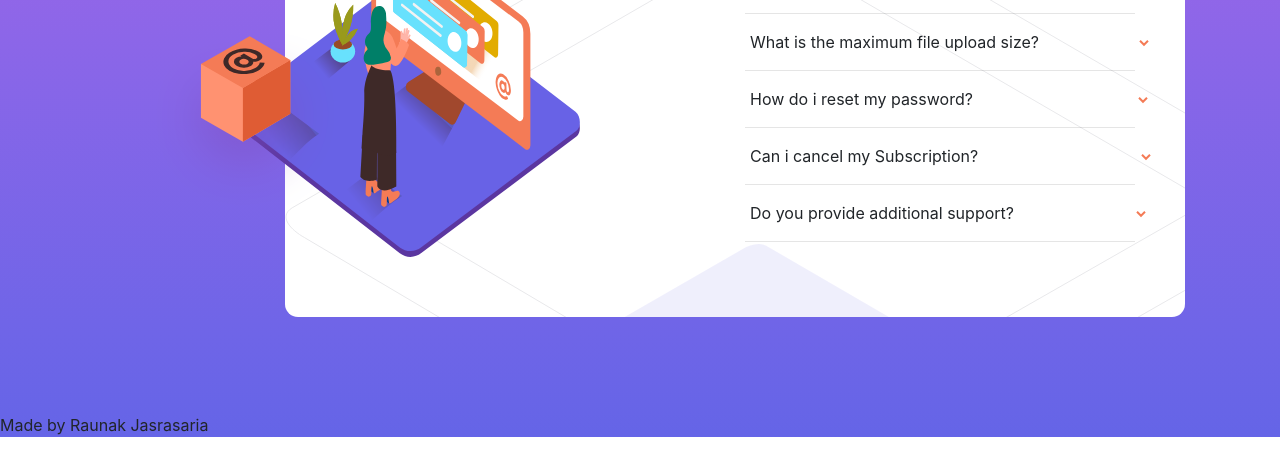
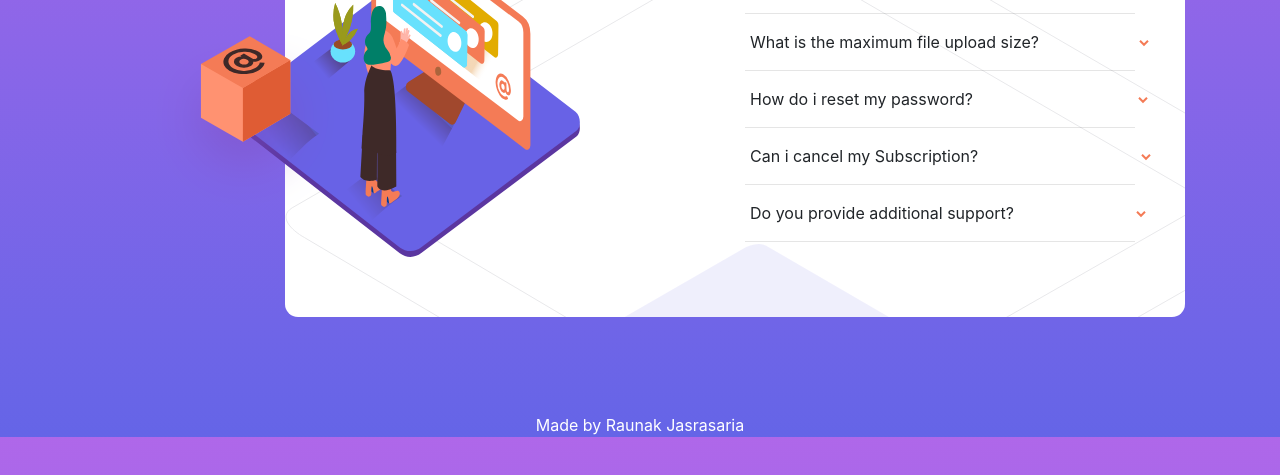
Before and after one commit to RaunakJasrasaria/FAQs-Page, a plain HTML site: page index.html in a window 1280 px wide. Shown: the part 317-792 px from the top of the page. Drawn offline with nearby package versions, Linux system fonts and the light colour scheme.

Commit message:
Update styles.css

```diff
--- a/styles.css
+++ b/styles.css
@@ -1,4 +1,4 @@
-#faqspage{
+body{
   background-image: linear-gradient(hsl(273, 75%, 66%),hsl(240, 73%, 65%));
 }
 .faqsdiv{
@@ -61,3 +61,7 @@
   position: relative;
   right: 20px;
 }
+.madeby{
+  color: white;
+  text-align: center;
+}
```
